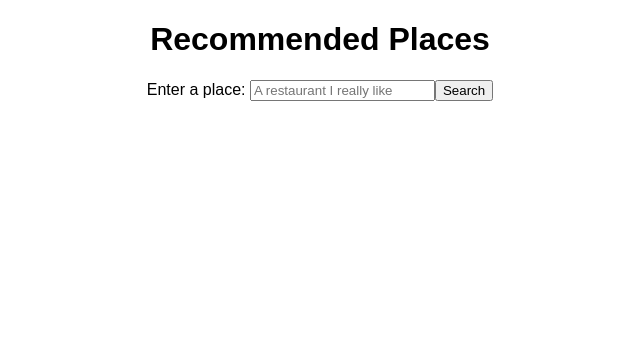
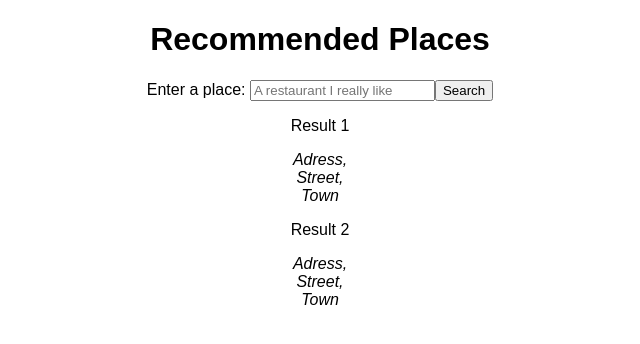
Before and after one commit to d-pepper/recommended-places-app, an Angular app: page / in a window 1280 px wide. Shown: the top 344 px of the page, without its empty margins (320-960 px from the left). Built offline with nearby package versions, Linux system fonts and the light colour scheme.

Commit message:
Added search results component with dummy mark up

```diff
--- a/src/app/app.module.ts
+++ b/src/app/app.module.ts
@@ -3,11 +3,13 @@ import { NgModule } from '@angular/core';
 
 import { AppComponent } from './app.component';
 import { LocationSearchComponent } from './location-search/location-search.component';
+import { LocationSearchResultsComponent } from './location-search-results/location-search-results.component';
 
 @NgModule({
   declarations: [
     AppComponent,
-    LocationSearchComponent
+    LocationSearchComponent,
+    LocationSearchResultsComponent
   ],
   imports: [
     BrowserModule
--- /dev/null
+++ b/src/app/location-search-results/location-search-results.component.html
@@ -0,0 +1,11 @@
+<div>
+<div>
+  <p>Result 1</p>
+  <address>Adress,<br> Street,<br> Town</address>
+</div>
+
+<div>
+    <p>Result 2</p>
+    <address>Adress,<br> Street,<br> Town</address>
+  </div>
+</div>
--- /dev/null
+++ b/src/app/location-search-results/location-search-results.component.ts
@@ -0,0 +1,15 @@
+import { Component, OnInit } from '@angular/core';
+
+@Component({
+  selector: 'app-location-search-results',
+  templateUrl: './location-search-results.component.html',
+  styleUrls: ['./location-search-results.component.css']
+})
+export class LocationSearchResultsComponent implements OnInit {
+
+  constructor() { }
+
+  ngOnInit() {
+  }
+
+}
--- a/src/app/location-search/location-search.component.html
+++ b/src/app/location-search/location-search.component.html
@@ -4,3 +4,5 @@
     <button>Search</button>
   </label>
 </div>
+
+<app-location-search-results></app-location-search-results>
```
Also changed, not shown: src/app/location-search-results/location-search-results.component.css (added), 1 other file (tests, documents, lock files or other folders).
